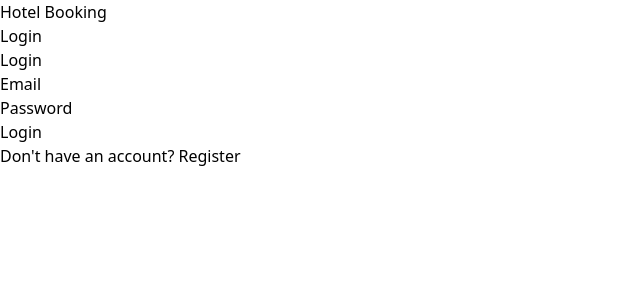
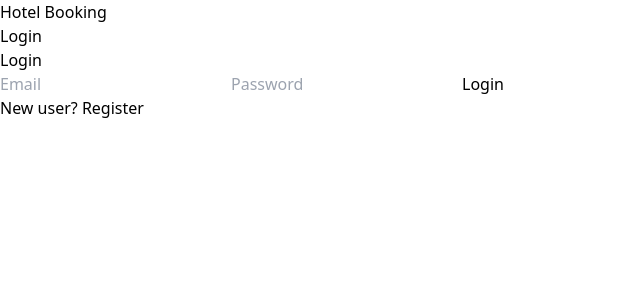
Before and after one commit to Abhijitht855/hotel-booking-system, a React (Vite) app in the folder frontend/: page /login in a window 1280 px wide. Shown: the top 300 px of the page, without its empty margins (0-640 px from the left). Built offline with nearby package versions, Linux system fonts and the light colour scheme.

Commit message:
Your commit message here

```diff
--- a/frontend/src/pages/Home.jsx
+++ b/frontend/src/pages/Home.jsx
@@ -6,6 +6,10 @@ const Home = () => {
     <div>
         <SearchHotel/>
         <PopularDestinations/>
+
+
+
+
     </div>
   )
 }
--- a/frontend/src/pages/Login.jsx
+++ b/frontend/src/pages/Login.jsx
@@ -1,110 +1,60 @@
 import React, { useState, useContext } from "react";
-import { useNavigate } from "react-router-dom";
 import { AuthContext } from "../Context/authContext";
-import axios from "axios";
 
 const Login = () => {
-  const { login } = useContext(AuthContext);
-  const navigate = useNavigate();
+  const { login, register } = useContext(AuthContext); // Access login/register
+  const [email, setEmail] = useState("");
+  const [password, setPassword] = useState("");
+  const [name, setName] = useState(""); // Optional for registration
+  const [isRegister, setIsRegister] = useState(false); // Toggle between login and register
 
-  // State for forms
-  const [isLogin, setIsLogin] = useState(true); // Toggle between login and register
-  const [loginData, setLoginData] = useState({ email: "", password: "" });
-  const [registerData, setRegisterData] = useState({ name: "", email: "", password: "" });
-  const [error, setError] = useState("");
+  const handleSubmit = async (e) => {
+    e.preventDefault();
 
-  // Handle input changes
-  const handleChange = (e) => {
-    const { name, value } = e.target;
-    isLogin
-      ? setLoginData({ ...loginData, [name]: value })
-      : setRegisterData({ ...registerData, [name]: value });
-  };
-
-  // Login
-  const handleLogin = async (e) => {
-    e.preventDefault();
     try {
-      const res = await axios.post("/api/auth/login", loginData);
-      login(res.data); // Save token and user data in context
-      navigate("/dashboard");
-    } catch (err) {
-      setError(err.response?.data?.message || "Login failed");
+      if (isRegister) {
+        await register({ name, email, password });
+        alert("Registration successful!");
+      } else {
+        await login({ email, password });
+        alert("Login successful!");
       }
-  };
-
-  // Register
-  const handleRegister = async (e) => {
-    e.preventDefault();
-    try {
-      const res = await axios.post("/api/auth/register", registerData);
-      login(res.data); // Save token and user data in context
-      navigate("/dashboard");
-    } catch (err) {
-      setError(err.response?.data?.message || "Registration failed");
+    } catch (error) {
+      alert(error);
     }
   };
 
   return (
-    <div className="container mx-auto p-4">
-      <h1 className="text-3xl mb-4">{isLogin ? "Login" :
-       "Register"}</h1>
-      {error && <p className="text-red-500">{error}</p>}
-      <form
-        onSubmit={isLogin ? handleLogin : handleRegister}
-        className="space-y-4"
-      >
-        {!isLogin && (
-          <div>
-            <label>Name</label>
+    <div className="login-page">
+      <form onSubmit={handleSubmit}>
+        <h2>{isRegister ? "Register" : "Login"}</h2>
+        {isRegister && (
           <input
             type="text"
-              name="name"
-              value={registerData.name}
-              onChange={handleChange}
-              className="border p-2 w-full"
-              required={!isLogin}
+            placeholder="Name"
+            value={name}
+            onChange={(e) => setName(e.target.value)}
           />
-          </div>
         )}
-        <div>
-          <label>Email</label>
         <input
           type="email"
-            name="email"
-            value={isLogin ? loginData.email : registerData.email}
-            onChange={handleChange}
-            className="border p-2 w-full"
+          placeholder="Email"
+          value={email}
+          onChange={(e) => setEmail(e.target.value)}
           required
         />
-        </div>
-        <div>
-          <label>Password</label>
         <input
           type="password"
-            name="password"
-            value={isLogin ? loginData.password : registerData.password}
-            onChange={handleChange}
-            className="border p-2 w-full"
+          placeholder="Password"
+          value={password}
+          onChange={(e) => setPassword(e.target.value)}
           required
         />
-        </div>
-        <button type="submit" className="bg-blue-500 text-white px-4 py-2">
-          {isLogin ? "Login" : "Register"}
-        </button>
+        <button type="submit">{isRegister ? "Register" : "Login"}</button>
+        <p onClick={() => setIsRegister(!isRegister)}>
+          {isRegister ? "Already have an account? Login" : "New user? Register"}
+        </p>
       </form>
-      <p className="mt-4">
-        {isLogin ? "Don't have an account?" : "Already have an account?"}{" "}
-        <button
-          onClick={() => {
-            setIsLogin(!isLogin);
-            setError("");
-          }}
-          className="text-blue-500 underline"
-        >
-          {isLogin ? "Register" : "Login"}
-        </button>
-      </p>
     </div>
   );
 };
```
Also changed, not shown: 2 other files (tests, documents, lock files or other folders). Lines whose indentation alone changed are shown as unchanged.
